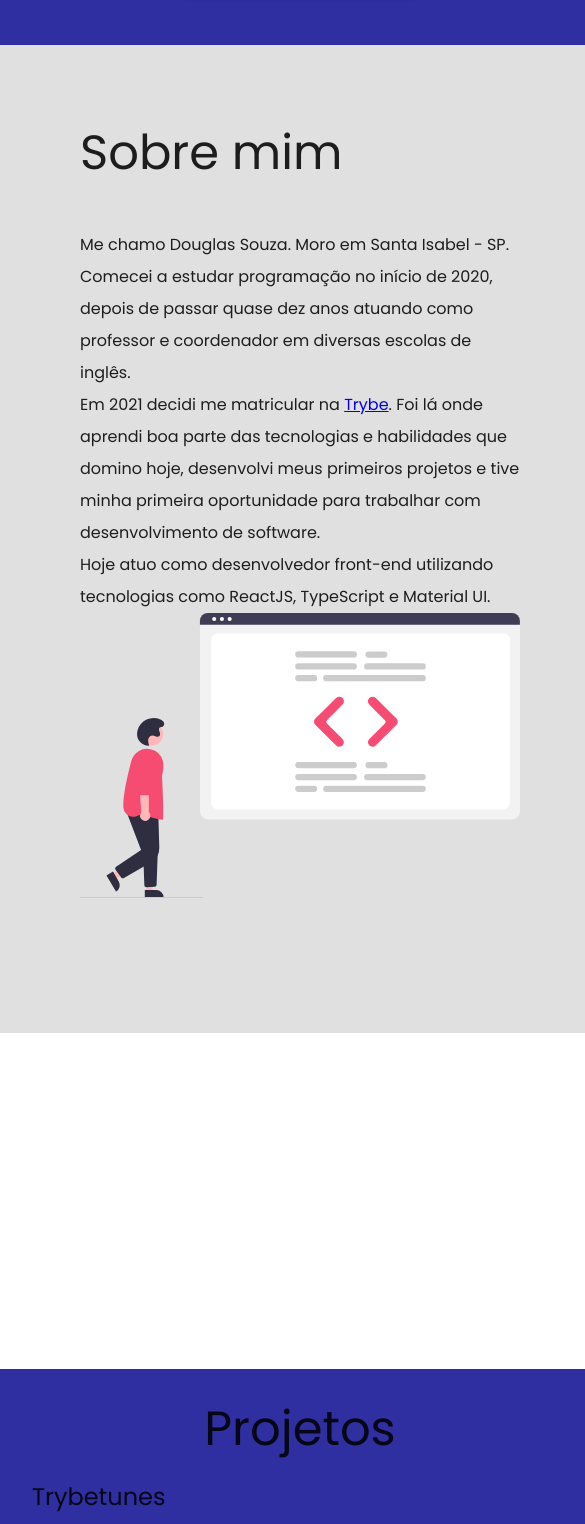
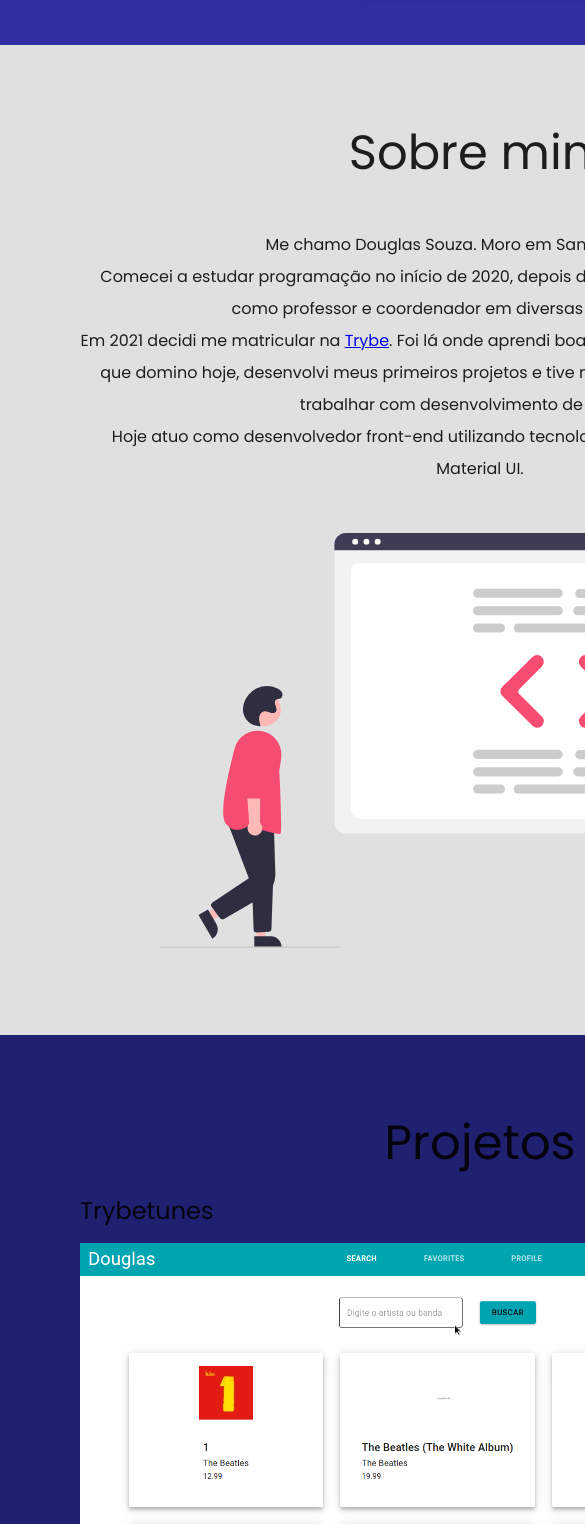
Before and after one commit to douglas-ssouza/portfolio, a React (Create React App) app: page / in a window 390 px wide. Shown: the part 813-2337 px from the top of the page, 585 px wide, since content can reach past the window. Built offline with nearby package versions, Linux system fonts and the light colour scheme.

Commit message:
feat: add responsiveness to about block

```diff
--- a/src/components/landing-page/AboutBlock.tsx
+++ b/src/components/landing-page/AboutBlock.tsx
@@ -2,6 +2,7 @@ import React from 'react';
 
 import {useTheme} from '@mui/material/styles';
 
+import useMediaQuery from '@mui/material/useMediaQuery';
 import Grid from '@mui/material/Grid';
 import Typography from '@mui/material/Typography';
 
@@ -9,6 +10,7 @@ import code_review from '../../assets/illustrations/code_review.svg';
 
 function AboutBlock() {
 	const theme = useTheme();
+	const matchesMedium = useMediaQuery(theme.breakpoints.down('lg'));
 
 	return (
 		<Grid
@@ -17,17 +19,21 @@ function AboutBlock() {
 			sx={{backgroundColor: theme.palette.grey[300], padding: '5em'}}
 		>
 			<Grid item sx={{mb: '3em'}}>
-				<Typography component='h2' variant='h3'>
+				<Typography component='h2' variant='h3' textAlign={matchesMedium ? 'center' : 'left'}>
 					Sobre mim
 				</Typography>
 			</Grid>
 			<Grid
 				item
 				container
-				justifyContent='space-around'
-				sx={{mb: '3em'}}
+				direction={matchesMedium ? 'column' : 'row'}
+				alignItems='center'
 			>
-				<Grid item xs={12} md={6}>
+				<Grid
+					item
+					textAlign={matchesMedium ? 'center' : 'left'}
+					sx={{width: matchesMedium ? '50em' : '30em', mb: '3em'}}
+				>
 					<Typography component='p' variant='body1' sx={{lineHeight: '2em'}}>
 						Me chamo Douglas Souza. Moro em Santa Isabel - SP.
 						<br />
@@ -41,7 +47,7 @@ function AboutBlock() {
 						Hoje atuo como desenvolvedor front-end utilizando tecnologias como ReactJS, TypeScript e Material UI.
 					</Typography>
 				</Grid>
-				<Grid item xs={12} md={6}>
+				<Grid item sx={{width: matchesMedium ? '40em' : '35em'}}>
 					<img
 						src={code_review}
 						alt='illustration of person with boxes of information'
--- a/src/components/landing-page/ProjectPreview.tsx
+++ b/src/components/landing-page/ProjectPreview.tsx
@@ -32,12 +32,12 @@ function ProjectPreview({name, image}: Props) {
 					</Grid>
 					<Grid item container justifyContent='space-evenly'>
 						<Grid item>
-							<Button variant='contained'>
+							<Button variant='contained' color='secondary'>
 								Detalhes
 							</Button>
 						</Grid>
 						<Grid item>
-							<Button variant='contained'>
+							<Button variant='contained' color='secondary'>
 								Repositório
 							</Button>
 						</Grid>
--- a/src/components/landing-page/ProjectsBlock.tsx
+++ b/src/components/landing-page/ProjectsBlock.tsx
@@ -19,9 +19,8 @@ function ProjectsBlock() {
 			container
 			direction='column'
 			sx={{
-				padding: '2em',
-				height: '40em',
-				backgroundColor: theme.palette.primary.main,
+				backgroundColor: theme.palette.primary.dark,
+				padding: '5em',
 			}}
 		>
 			<Grid item>
```
